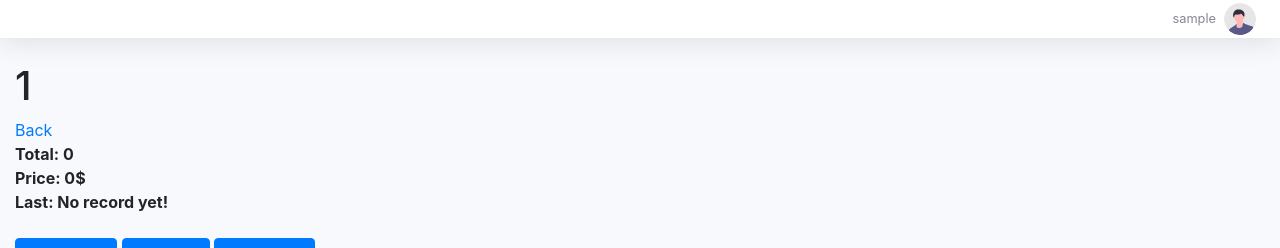
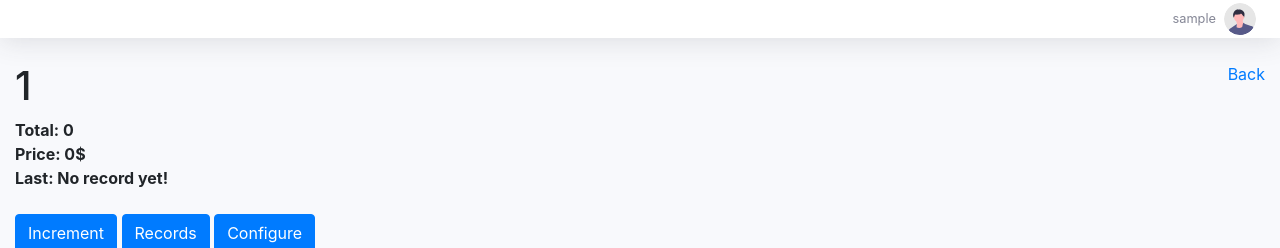
Before and after one commit to quarantin/counters, a Django app: page /counters/1/ in a window 1280 px wide. Shown: the top 248 px of the page. Run offline with Django 3.2, Linux system fonts and the light colour scheme; the visitor is signed in with stand-in values (Sample User, id 1); data comes from the database, SQL or seed files in the repository; data that the repository does not hold is empty; some libraries are stand-ins or nearby versions.

Commit message:
Update counters templates: Move Back button on the top right of the page

```diff
--- a/templates/counters/counter_detail.html
+++ b/templates/counters/counter_detail.html
@@ -3,8 +3,9 @@
 		<script src="https://cdn.jsdelivr.net/npm/chart.js@3.5.1/dist/chart.min.js"></script>
 {% endblock %}
 {% block body %}
-		<h1>{{ counter|title }}</h1>
-		<a href="/counters/">Back</a>
+		<h1 class="back">{{ counter|title }}</h1>
+		<a class="back" href="/counters/">Back</a>
+		<div class="back"></div>
 		<div><b>Total: {{ total }}</b></div>
 		<div><b>Price: {{ total_price }}{{ object.get_currency_display }}</b></div>
 		<div><b>Last: {% if latest_record_date %}{{ latest_record_date|date:"Y-m-d H:i:s" }}{% else %}No record yet!{% endif %}</b></div>
--- a/templates/counters/counter_form.html
+++ b/templates/counters/counter_form.html
@@ -1,7 +1,8 @@
 {% extends "sbadmin/base.html" %}
 {% block body %}
-		<h1>{{ counter|title }}</h1>
-		<a href="/counters/{{ counter }}/">Back</a>
+		<h1 class="back">{{ counter|title }}</h1>
+		<a class="back" href="/counters/{{ counter }}/">Back</a>
+		<div class="back"></div>
 		<form action="/counters/{{ counter }}/config/" method="POST">
 			{% csrf_token %}
 			<div class="form-group">
--- a/templates/counters/record_form.html
+++ b/templates/counters/record_form.html
@@ -5,8 +5,9 @@
 	<link rel="stylesheet" href="https://cdnjs.cloudflare.com/ajax/libs/tempusdominus-bootstrap-4/5.39.0/css/tempusdominus-bootstrap-4.min.css" crossorigin="anonymous" />
 {% endblock %}
 {% block body %}
-		<h1>{{ counter|title }}</h1>
-		<a href="/counters/{{ counter }}/list/">Back</a>
+		<h1 class="back">{{ counter|title }}</h1>
+		<a class="back" href="/counters/{{ counter }}/list/">Back</a>
+		<div class="back"></div>
 		<form action="/counters/{{ counter }}/edit/{{ object.pk }}/" method="POST">
 			{% csrf_token %}
 
--- a/templates/counters/record_list.html
+++ b/templates/counters/record_list.html
@@ -1,7 +1,8 @@
 {% extends "sbadmin/base.html" %}
 {% block body %}
-		<h1>{{ counter|title }}</h1>
-		<a href="/counters/{{ counter }}/">Back</a>
+		<h1 class="back">{{ counter|title }}</h1>
+		<a class="back" href="/counters/{{ counter }}/">Back</a>
+		<div class="back"></div>
 		<div><b>Total: {{ total }}</b></div>
 		<br>
 		<ul>
```
